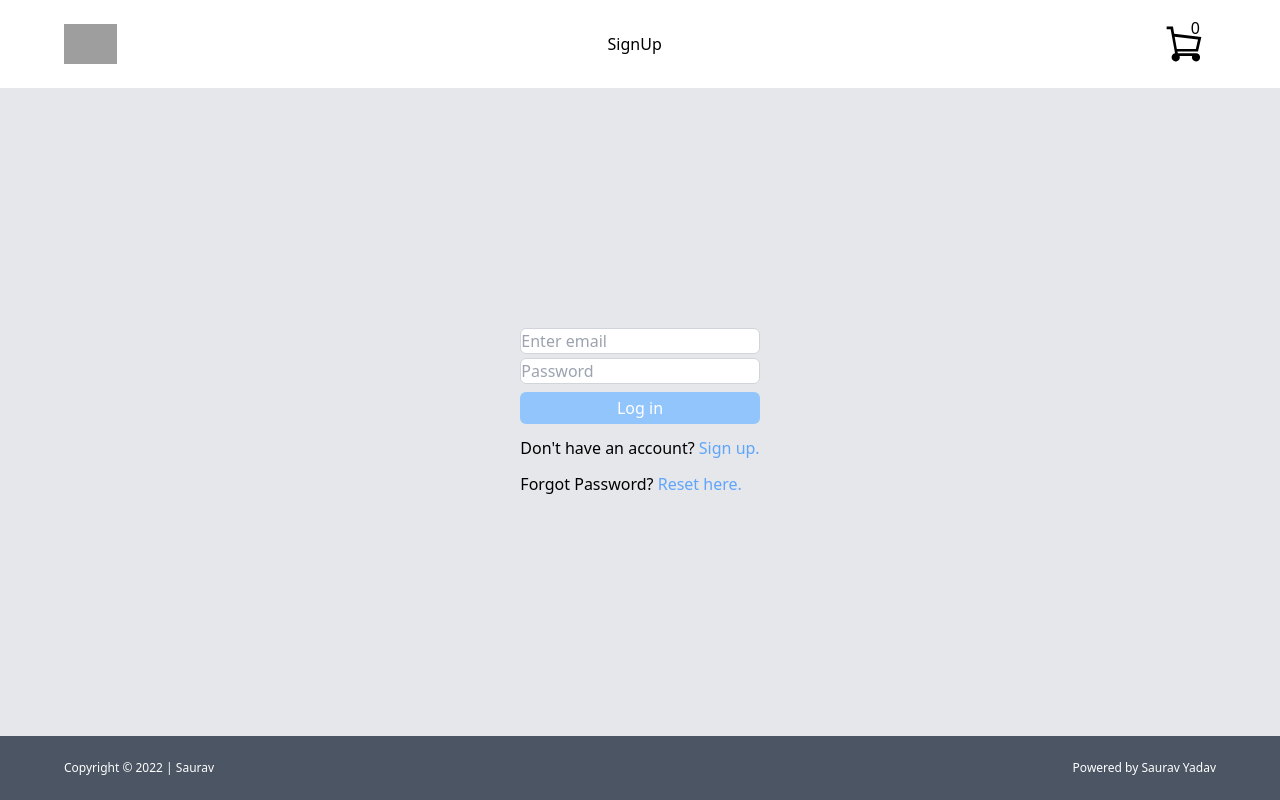
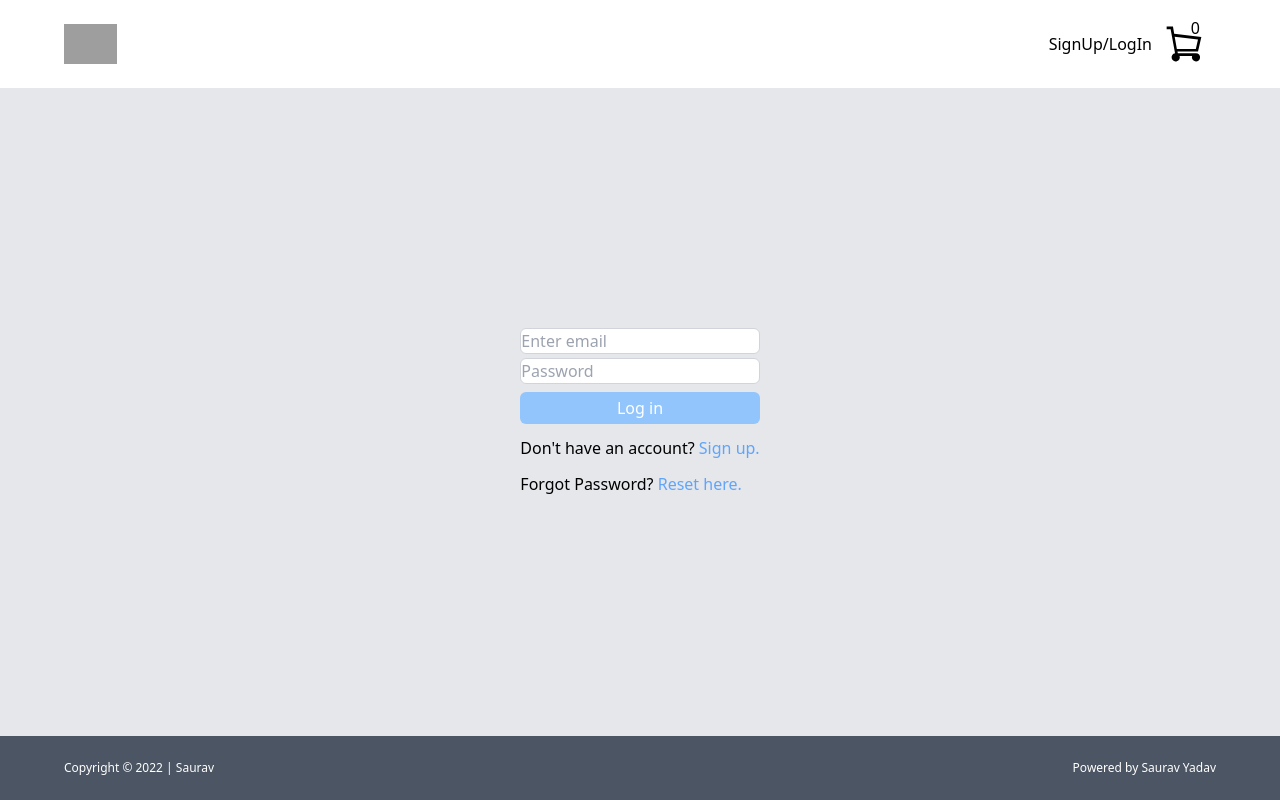
Before and after one commit to SAURAV-YADAV80/buyIt, a React (Vite) app: page /LogIn in a window 1280 px wide. Built offline with nearby package versions, Linux system fonts and the light colour scheme; grey boxes are pictures that could not be loaded; the HTML template or start-up script is replaced by a standard one.

Commit message:
add sign up and log in button

```diff
--- a/package.json
+++ b/package.json
@@ -12,11 +12,13 @@
     "@vitejs/plugin-react": "^2.0.0",
     "autoprefixer": "^10.4.2",
     "axios": "^1.7.2",
+    "formik": "^2.4.6",
     "postcss": "^8.4.5",
     "react": "^17.0.2",
     "react-dom": "^17.0.2",
     "react-router-dom": "^6.24.1",
     "tailwindcss": "^3.0.18",
-    "vite": "^3.0.4"
+    "vite": "^3.0.4",
+    "yup": "^1.4.0"
   }
 }
--- a/src/Header.jsx
+++ b/src/Header.jsx
@@ -5,7 +5,8 @@ function Header({ count }) {
   return (<div className="w-full bg-white px-4 py-3">
     <div className="flex max-w-6xl mx-auto justify-between items-center bg-white">
       <Link to="/" className="text-gray-500 text-sm"><img class="h-10" src="https://upload.wikimedia.org/wikipedia/commons/thumb/a/a9/Amazon_logo.svg/905px-Amazon_logo.svg.png?20220213013322" alt="amazon-icon"/></Link>
-      <Link to="/SignUp">SignUp</Link>
+      <div className="flex items-center">
+        <Link to="/SignUp">SignUp/LogIn</Link>
         <Link to='/Cart'>
               <div className="relative">
                   <svg className="w-16" xmlns="http://www.w3.org/2000/svg" viewBox="0 0 512                   512"><path d="M351.9        329.506H206.81l-3.072-12.56H368.16l26.63-116.019-217.23-26.04-9.952-58.09h-50.4v21.946h31.894l35.233 191.246a32.927 32.927 0 1 0 36.363 21.462h100.244a32.825 32.825 0 1 0 30.957-21.945zM181.427 197.45l186.51 22.358-17.258 75.195H198.917z" data-name="Shopping Cart"/></svg>
@@ -14,6 +15,7 @@ function Header({ count }) {
             </Link>
       </div>
     </div>
+  </div>
   );
 }
 export default Header;
--- a/src/LogIn.jsx
+++ b/src/LogIn.jsx
@@ -66,7 +66,7 @@ function LogIn() {
         </button>
       </form>
       <div className="mt-3">
-        Don't have an account? <Link to={`/`} className="text-blue-400">Sign up.</Link>
+        Don't have an account? <Link to={`/SignUp`} className="text-blue-400">Sign up.</Link>
       </div>
       <div className="mt-3">
         Forgot Password? <Link to={`/Forgot-Password`} className="text-blue-400">Reset here.</Link>
```
Also changed, not shown: .upm/store.json, 2 other files (tests, documents, lock files or other folders). Lines whose indentation alone changed are shown as unchanged.
